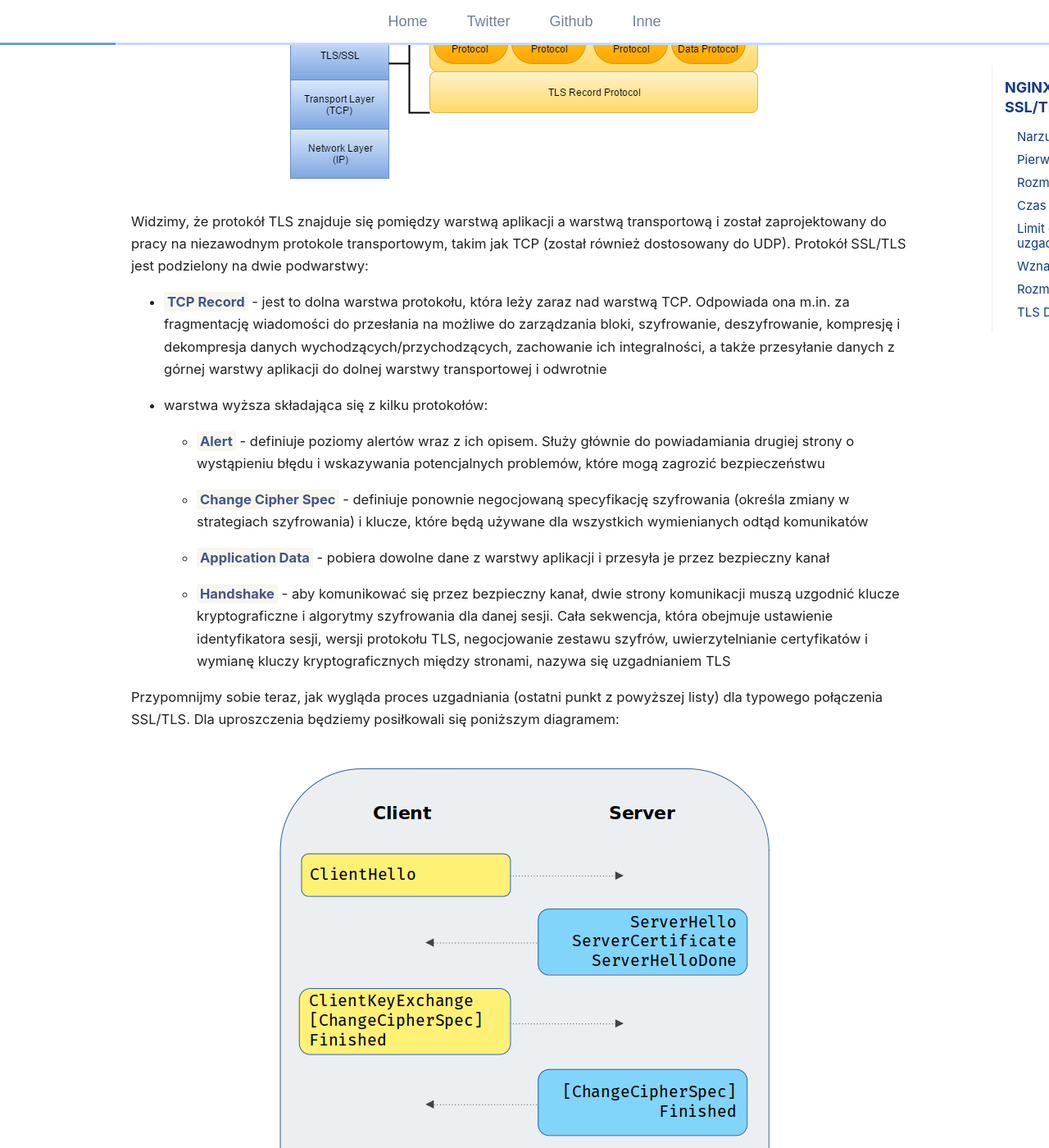
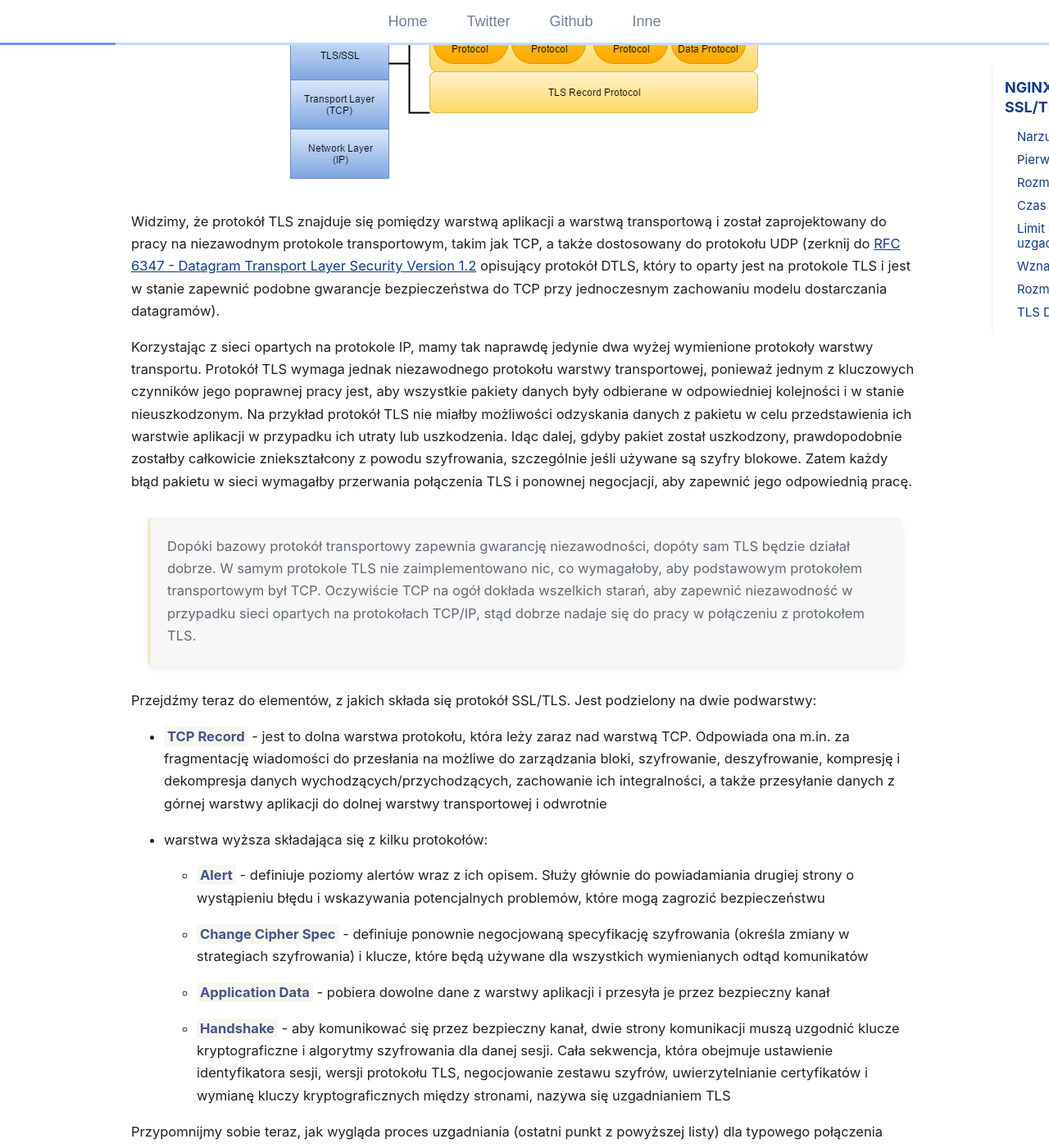
Before and after one commit to git04112019/trimstray.github.io, a Jekyll site: the page built from _posts/2019-07-21-nginx-optymalizacja_sesji_ssl-tls.md, in a window 1280 px wide and 1400 px high, scrolled down 2784 px. Shown: the whole window at 82% size. Built offline with Jekyll 4.4.1, drawn with Linux system fonts in a browser that asks for light colours; comment, search, counter and statistics services are not loaded.

Commit message:
uncommited changes - signed-off-by: trimstray <trimstray@gmail.com>

```diff
--- a/_posts/2019-07-21-nginx-optymalizacja_sesji_ssl-tls.md
+++ b/_posts/2019-07-21-nginx-optymalizacja_sesji_ssl-tls.md
@@ -41,7 +41,13 @@ Uzgadnianie TLS ma wiele odmian i należy pamiętać, że dokładny narzut tego
   <img src="/assets/img/posts/tls1.png">
 </p>
 
-Widzimy, że protokół TLS znajduje się pomiędzy warstwą aplikacji a warstwą transportową i został zaprojektowany do pracy na niezawodnym protokole transportowym, takim jak TCP (został również dostosowany do UDP). Protokół SSL/TLS jest podzielony na dwie podwarstwy:
+Widzimy, że protokół TLS znajduje się pomiędzy warstwą aplikacji a warstwą transportową i został zaprojektowany do pracy na niezawodnym protokole transportowym, takim jak TCP, a także dostosowany do protokołu UDP (zerknij do [RFC 6347 - Datagram Transport Layer Security Version 1.2](https://tools.ietf.org/html/rfc6347) opisujący protokół DTLS, który to oparty jest na protokole TLS i jest w stanie zapewnić podobne gwarancje bezpieczeństwa do TCP przy jednoczesnym zachowaniu modelu dostarczania datagramów).
+
+Korzystając z sieci opartych na protokole IP, mamy tak naprawdę jedynie dwa wyżej wymienione protokoły warstwy transportu. Protokół TLS wymaga jednak niezawodnego protokołu warstwy transportowej, ponieważ jednym z kluczowych czynników jego poprawnej pracy jest, aby wszystkie pakiety danych były odbierane w odpowiedniej kolejności i w stanie nieuszkodzonym. Na przykład protokół TLS nie miałby możliwości odzyskania danych z pakietu w celu przedstawienia ich warstwie aplikacji w przypadku ich utraty lub uszkodzenia. Idąc dalej, gdyby pakiet został uszkodzony, prawdopodobnie zostałby całkowicie zniekształcony z powodu szyfrowania, szczególnie jeśli używane są szyfry blokowe. Zatem każdy błąd pakietu w sieci wymagałby przerwania połączenia TLS i ponownej negocjacji, aby zapewnić jego odpowiednią pracę.
+
+  > Dopóki bazowy protokół transportowy zapewnia gwarancję niezawodności, dopóty sam TLS będzie działał dobrze. W samym protokole TLS nie zaimplementowano nic, co wymagałoby, aby podstawowym protokołem transportowym był TCP. Oczywiście TCP na ogół dokłada wszelkich starań, aby zapewnić niezawodność w przypadku sieci opartych na protokołach TCP/IP, stąd dobrze nadaje się do pracy w połączeniu z protokołem TLS.
+
+Przejdźmy teraz do elementów, z jakich składa się protokół SSL/TLS. Jest podzielony na dwie podwarstwy:
 
 - <span class="h-a">TCP Record</span> - jest to dolna warstwa protokołu, która leży zaraz nad warstwą TCP. Odpowiada ona m.in. za fragmentację wiadomości do przesłania na możliwe do zarządzania bloki, szyfrowanie, deszyfrowanie, kompresję i dekompresja danych wychodzących/przychodzących, zachowanie ich integralności, a także przesyłanie danych z górnej warstwy aplikacji do dolnej warstwy transportowej i odwrotnie
 
```
